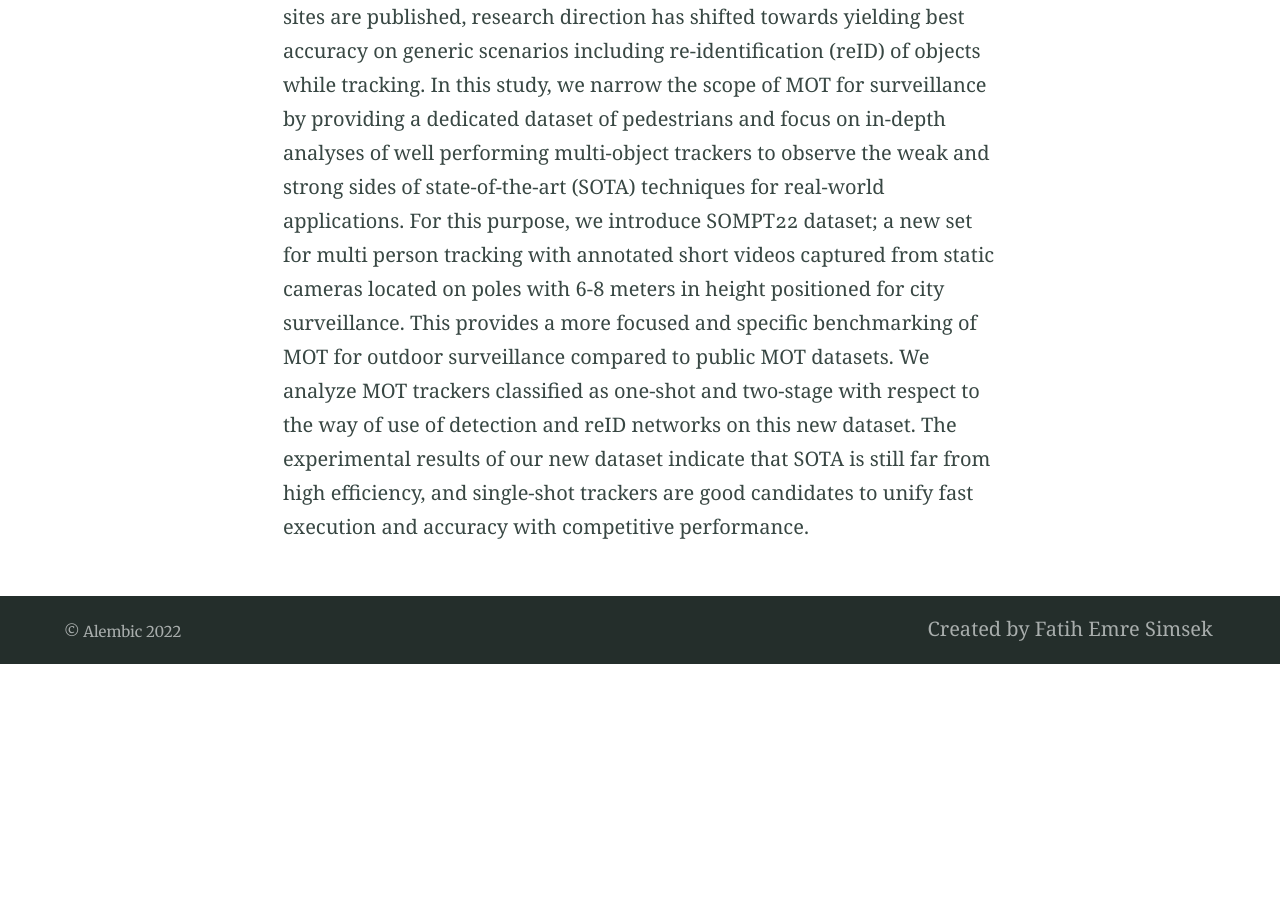
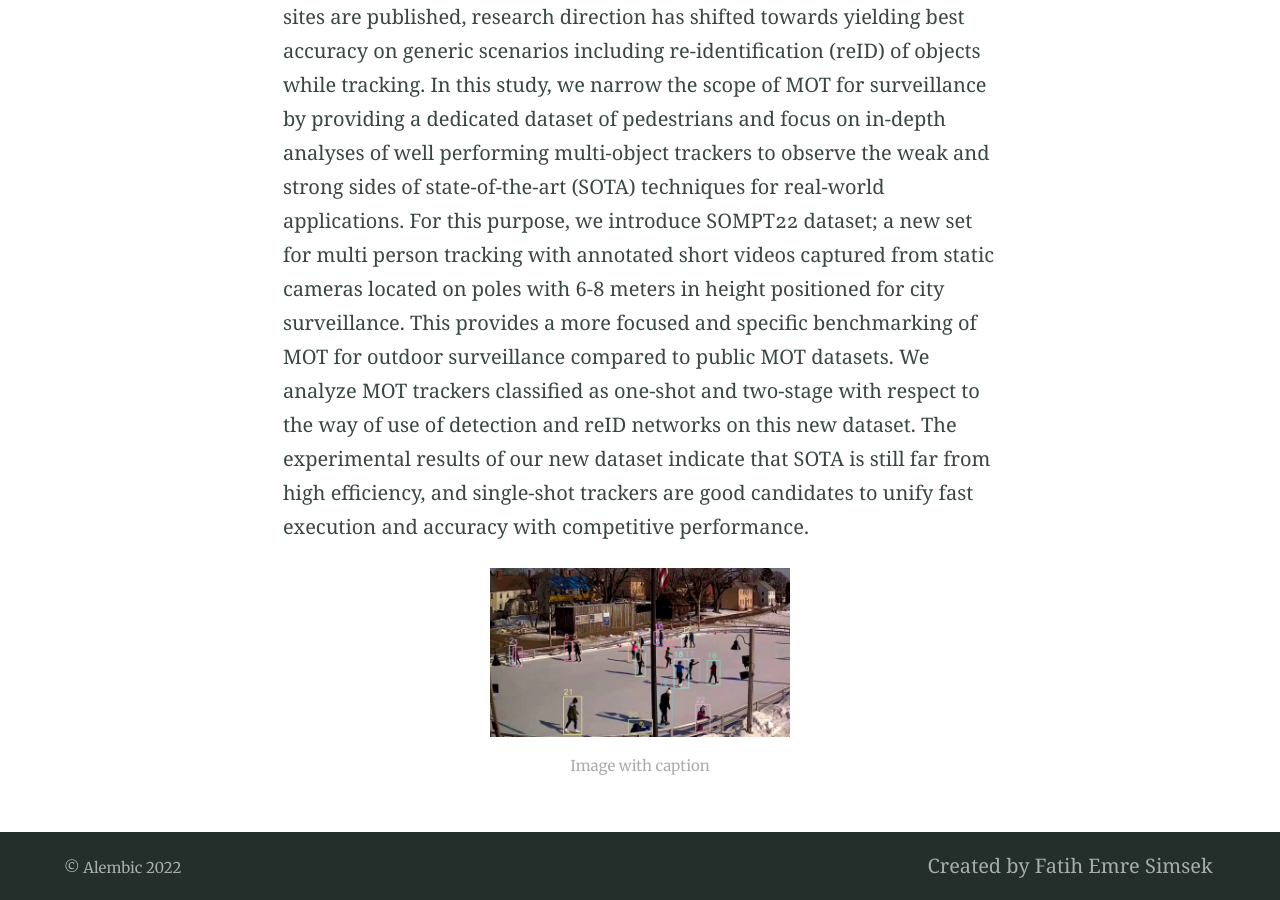
Before and after one commit to sompt22/sompt22.github.io, a Jekyll site: the page built from index.md, in a window 1280 px wide and 900 px high, scrolled down 849 px. Built offline with Jekyll 4.4.1, drawn with Linux system fonts in a browser that asks for light colours; before the commit the page ends 1513 px from its top, so only the background shows below that.

Commit message:
Image test

```diff
--- a/index.md
+++ b/index.md
@@ -18,3 +18,5 @@ Multi-object tracking (MOT) has been dominated by the use of track by detection
 (reID) of objects while tracking. In this study, we narrow the scope of MOT for surveillance by providing a dedicated dataset of pedestrians and focus on in-depth analyses of well performing multi-object trackers to observe the weak and strong sides of state-of-the-art (SOTA) techniques for real-world applications. For this purpose, we introduce SOMPT22 dataset; a new set for multi person tracking with annotated short videos
 captured from static cameras located on poles with 6-8 meters in height positioned for city surveillance. This provides a more focused and specific benchmarking of MOT for outdoor surveillance compared to public MOT datasets. We analyze MOT trackers classified as one-shot and two-stage with respect to the way of use of detection and reID networks on
 this new dataset. The experimental results of our new dataset indicate that SOTA is still far from high efficiency, and single-shot trackers are good candidates to unify fast execution and accuracy with competitive performance.
+
+{% include figure.html image="/assets/cam2_anno.png" caption="Image with caption" width="300" height="800" %}
```
